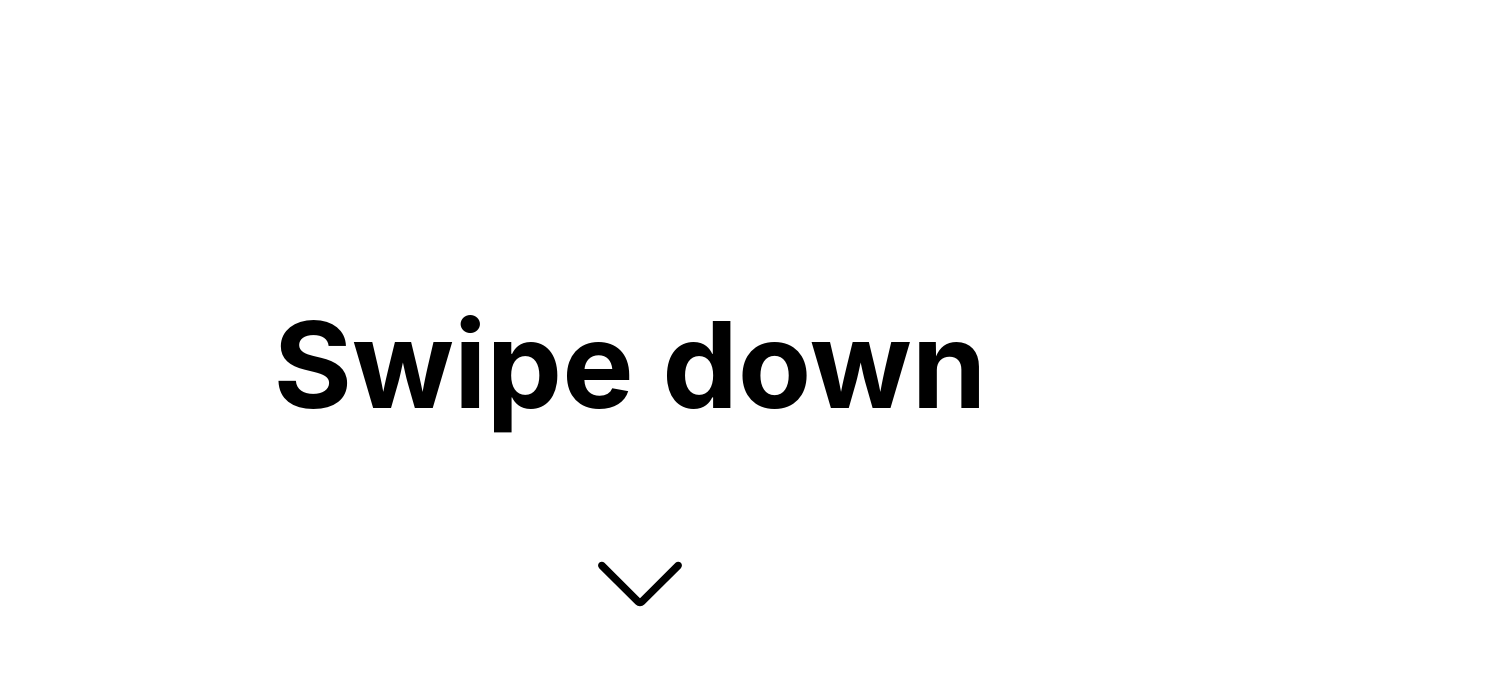
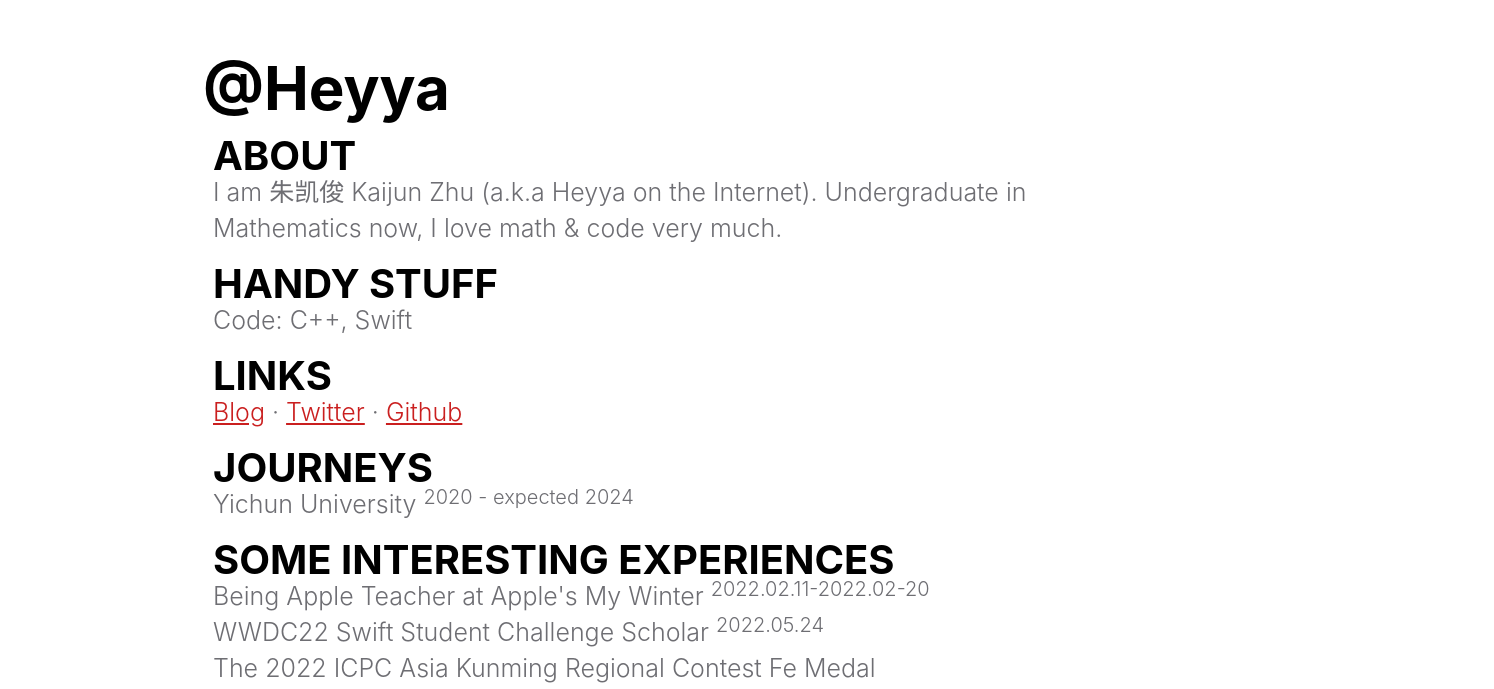
Before and after one commit to Heyya-i/Heyya-i.github.io, a plain HTML site: page index.html in a window 1280 px wide. Shown: the part 112-801 px from the top of the page, 1494 px wide, since content can reach past the window. Drawn offline with Linux system fonts and the light colour scheme.

Commit message:
Update index.html

```diff
--- a/index.html
+++ b/index.html
@@ -9,13 +9,13 @@
 		<title>Heyya</title>
 	</head>
 	<body>
-		<div tg-name="scale" tg-from="2" tg-to="0" tg-edge="cover" >
+<!-- 		<div tg-name="scale" tg-from="2" tg-to="0" tg-edge="cover" >
 				<div class="container" tg-name="opacity" tg-from="2" tg-to="0" tg-edge="inset">
 				<h1>Swipe down</h1>
 				<br />
 				<svg t="1656299658941" class="icon" viewBox="0 0 1024 1024" version="1.1" xmlns="http://www.w3.org/2000/svg" p-id="1659" width="48" height="48"><path d="M947.7 286.1c-15.6-15.6-40.9-15.6-56.6 0L512 665.2 132.9 286.1c-15.6-15.6-40.9-15.6-56.6 0s-15.6 40.9 0 56.6l386.6 386.6c13.5 13.5 31.3 20.3 49.1 20.3s35.6-6.8 49.1-20.3l386.6-386.6c15.6-15.6 15.6-41 0-56.6z" p-id="1660"></path></svg>
 			</div>
-		</div>
+		</div> -->
 
 		<div class="main">
 			<h1>@Heyya</h1>
```
